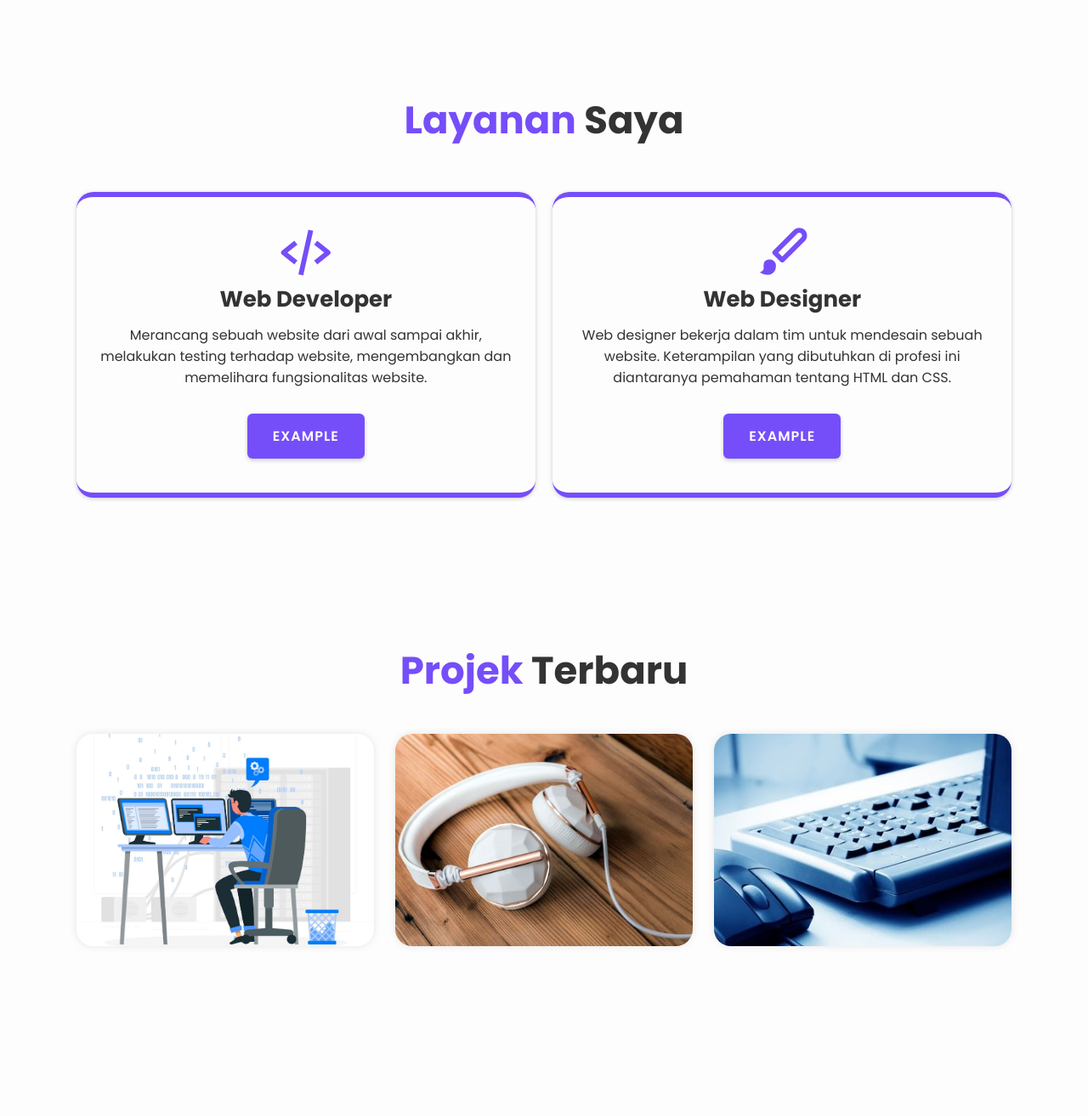
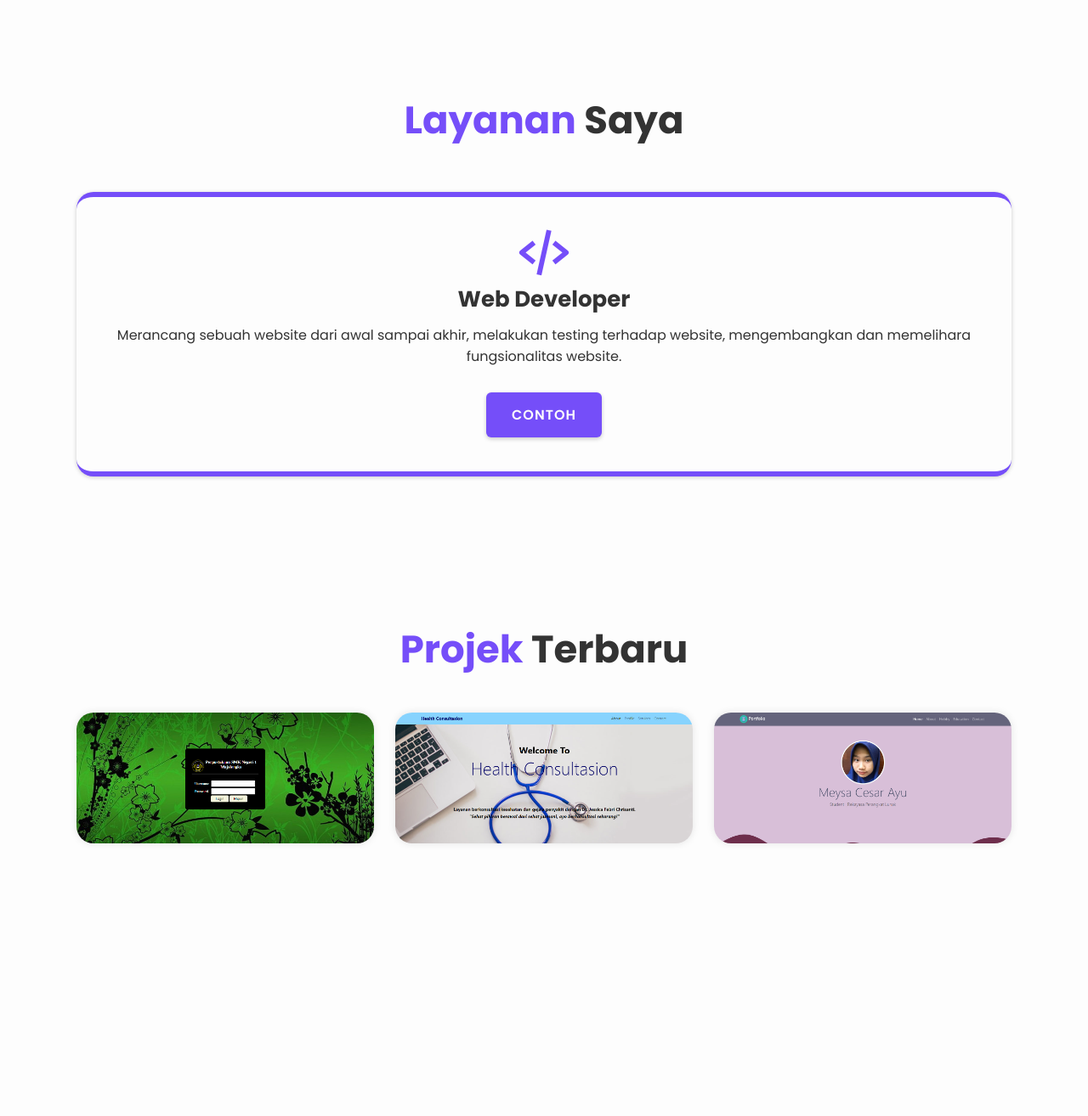
Before and after one commit to Meysa0356/Meysa0356, a PHP site: page / in a window 1280 px wide. Shown: the part 1600-2914 px from the top of the page at 85% size. Run offline with PHP 8.4, Linux system fonts and the light colour scheme.

Commit message:
Perubahan 31

```diff
--- a/css/style.css
+++ b/css/style.css
@@ -203,14 +203,14 @@ section{
     display: flex;
     justify-content: center;
     align-items: center;
-    animation: professionRotate 13s ease-out infinite;
+    animation: professionRotate 2s ease-out infinite;
 }
 
 @keyframes professionRotate{
-    /* 0%,20%{
+    0%,20%{
         transform: rotate(0deg);
     }
-    25%,45%{
+    /* 25%,45%{
         transform: rotate(-90deg);
     }
     50%,70%{
@@ -218,10 +218,10 @@ section{
     }
     75%,95%{
         transform: rotate(-270deg);
-    } */
+    }
     100%{
         transform: rotate(-360deg);
-    }
+    }*/
 }
 
 .home .profession-box .profession{
--- a/index.html
+++ b/index.html
@@ -113,18 +113,18 @@
             Merancang sebuah website dari awal sampai akhir, melakukan testing
             terhadap website, mengembangkan dan memelihara fungsionalitas website.
           </p>
-          <a href="" class="btn">EXAMPLE</a>
+          <a href="" class="btn">CONTOH</a>
         </div>
 
-        <div class="services-box">
-          <i class="bx bxs-paint"></i>
+        <!-- <div class="services-box">
+          <i class="bx bx-palette"></i>
           <h3>Web Designer</h3>
           <p>
             Web designer bekerja dalam tim untuk mendesain sebuah website.
             Keterampilan yang dibutuhkan di profesi ini diantaranya pemahaman tentang HTML dan CSS.
           </p>
-          <a href="" class="btn">EXAMPLE</a>
-        </div>
+          <a href="" class="btn">CONTOH</a>
+        </div> -->
 
         <!-- <div class="services-box">
           <i class="bx bx-bar-chart-alt"></i>
@@ -145,38 +145,38 @@
 
       <div class="portfolio-container">
         <div class="portfolio-box">
-          <img src="img/portfolio1.jpg" alt="" />
+          <img src="img/projek1.png" alt="" />
 
           <div class="portfolio-layer">
             <h4>Website Perpustakaan</h4>
-            <p>
+            <!-- <p>
               Kunjungi Website!
             </p>
-            <a href="#"><i class="bx bx-link-external"></i></a>
+            <a href="#"><i class="bx bx-link-external"></i></a> -->
           </div>
         </div>
 
         <div class="portfolio-box">
-          <img src="img/portfolio2.jpg" alt="" />
+          <img src="img/projek2.png" alt="" />
 
           <div class="portfolio-layer">
             <h4>Website Konsultasi Dokter</h4>
-            <p>
+            <!-- <p>
               Kunjungi Website!
             </p>
-            <a href="#"><i class="bx bx-link-external"></i></a>
+            <a href="#"><i class="bx bx-link-external"></i></a> -->
           </div>
         </div>
 
         <div class="portfolio-box">
-          <img src="img/portfolio3.jpg" alt="" />
+          <img src="img/projek3.png" alt="" />
 
           <div class="portfolio-layer">
             <h4>Portfolio Bootstrap 5</h4>
-            <p>
+            <!-- <p>
               Kunjungi Website!
             </p>
-            <a href="#"><i class="bx bx-link-external"></i></a>
+            <a href="#"><i class="bx bx-link-external"></i></a> -->
           </div>
         </div>
 
--- a/js/script.js
+++ b/js/script.js
@@ -53,6 +53,10 @@ var swiper = new Swiper(".mySwiper", {
     },
   });
 
+// copyright
+var currentYear = new Date().getFullYear();
+document.getElementById("currentYear").innerHTML = currentYear;
+
 // dark ligth mode
 let darkModeIcon = document.querySelector('#darkMode-icon');
 
@@ -73,8 +77,3 @@ ScrollReveal().reveal('.home-content, .heading', { origin: 'top' });
 ScrollReveal().reveal('.home-img img, .services-container, .portfolio-box, .testimonial-wrapper, .contact form', { origin: 'bottom'});
 ScrollReveal().reveal('.home-content h1, .about-img img', { origin: 'left'});
 ScrollReveal().reveal('.home-content h3, .home-content p, .about-content', { origin: 'right'});
-
-// copyright
-var currentYear = new Date().getFullYear();
-
-document.getElementById("currentYear").innerHTML = currentYear;
```
Also changed, not shown: img/projek1.png (added), img/projek2.png (added), img/projek3.png (added).
